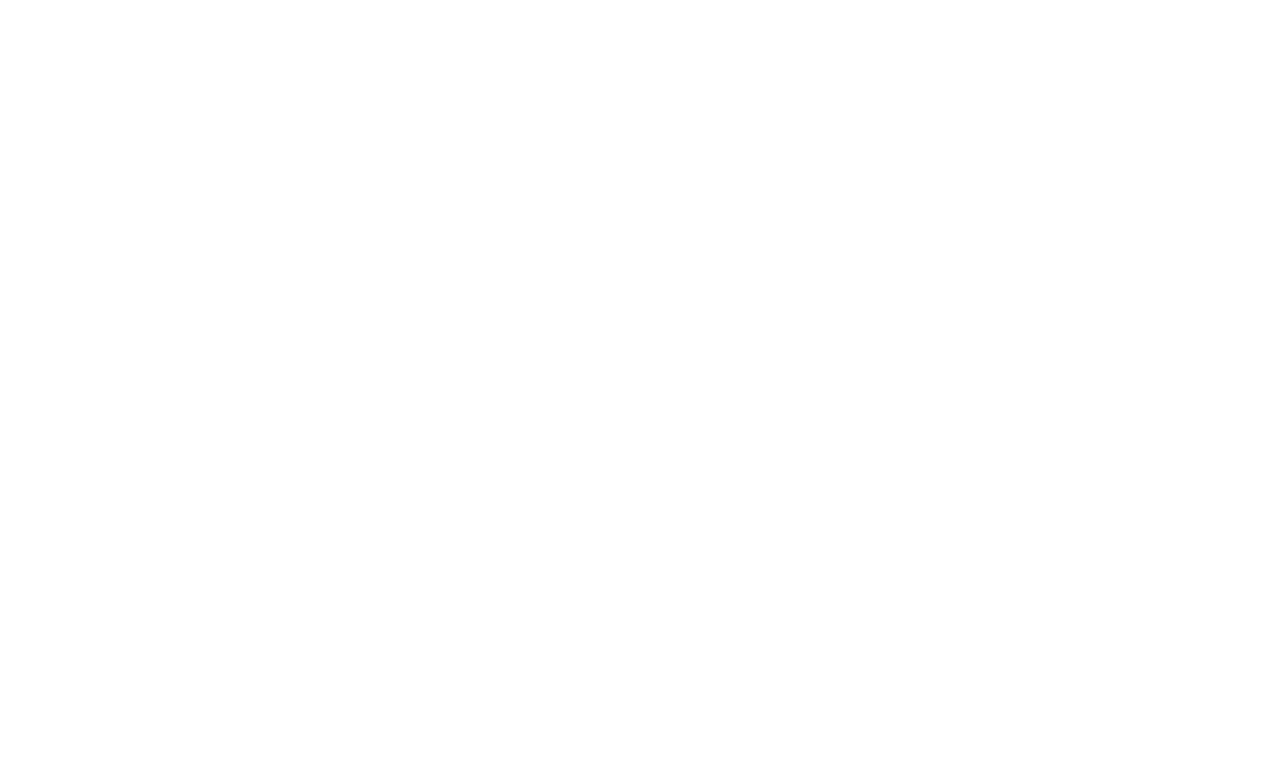
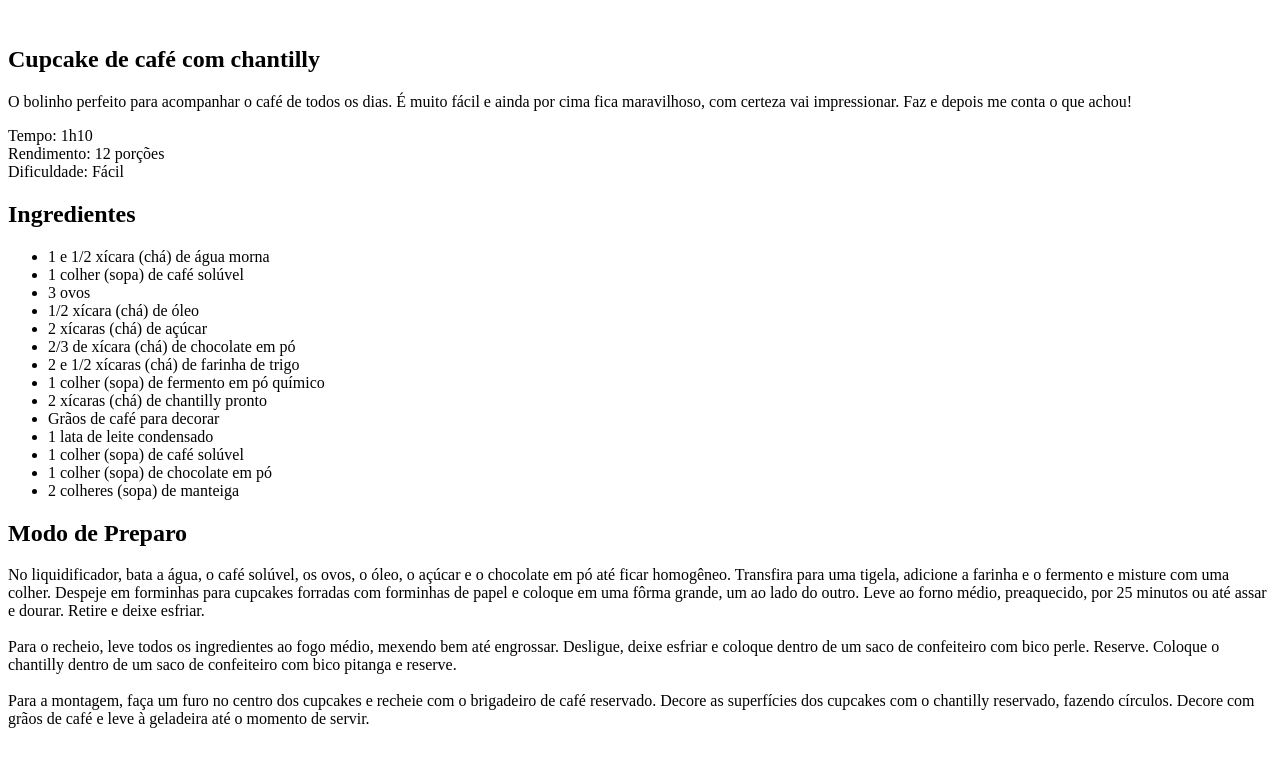
Before and after one commit to weltonsoares/projeto-receitas-fullstack, a plain HTML site: page index.html in a window 1280 px wide. Drawn offline with Linux system fonts and the light colour scheme.

Commit message:
Estrutura HTML

```diff
--- a/index.html
+++ b/index.html
@@ -7,6 +7,48 @@
   <title>Página de Receitas</title>
 </head>
 <body>
-
+  <div class="container">
+    <img src="" alt="">
+    <main>
+      <section id="about">
+        <h1>Cupcake de café com chantilly</h1>
+        <p>
+          O bolinho perfeito para acompanhar o café de todos os dias. É muito fácil e ainda por cima fica maravilhoso, com certeza vai impressionar. Faz e depois me conta o que achou!
+        </p>
+        <p>
+          Tempo: 1h10 <br>
+          Rendimento: 12 porções <br>
+          Dificuldade: Fácil
+        </p>
+      </section>
+      <section id="ingredients">
+        <h2>Ingredientes</h2>
+        <ul>
+          <li>1 e 1/2 xícara (chá) de água morna</li>
+          <li>1 colher (sopa) de café solúvel</li>
+          <li>3 ovos</li>
+          <li>1/2 xícara (chá) de óleo</li>
+          <li>2 xícaras (chá) de açúcar</li>
+          <li>2/3 de xícara (chá) de chocolate em pó</li>
+          <li>2 e 1/2 xícaras (chá) de farinha de trigo</li>
+          <li>1 colher (sopa) de fermento em pó químico</li>
+          <li>2 xícaras (chá) de chantilly pronto</li>
+          <li>Grãos de café para decorar</li>
+          <li>1 lata de leite condensado</li>
+          <li>1 colher (sopa) de café solúvel</li>
+          <li>1 colher (sopa) de chocolate em pó</li>
+          <li>2 colheres (sopa) de manteiga</li>
+        </ul>
+      </section>
+      <section id="preparation">
+        <h2>Modo de Preparo</h2>
+        <p>No liquidificador, bata a água, o café solúvel, os ovos, o óleo, o açúcar e o chocolate em pó até ficar homogêneo. Transfira para uma tigela, adicione a farinha e o fermento e misture com uma colher. Despeje em forminhas para cupcakes forradas com forminhas de papel e coloque em uma fôrma grande, um ao lado do outro. Leve ao forno médio, preaquecido, por 25 minutos ou até assar e dourar. Retire e deixe esfriar.
+        <br><br>
+        Para o recheio, leve todos os ingredientes ao fogo médio, mexendo bem até engrossar. Desligue, deixe esfriar e coloque dentro de um saco de confeiteiro com bico perle. Reserve. Coloque o chantilly dentro de um saco de confeiteiro com bico pitanga e reserve.
+        <br><br>
+        Para a montagem, faça um furo no centro dos cupcakes e recheie com o brigadeiro de café reservado. Decore as superfícies dos cupcakes com o chantilly reservado, fazendo círculos. Decore com grãos de café e leve à geladeira até o momento de servir.</p>
+      </section>
+    </main>
+  </div>
 </body>
 </html>
```
